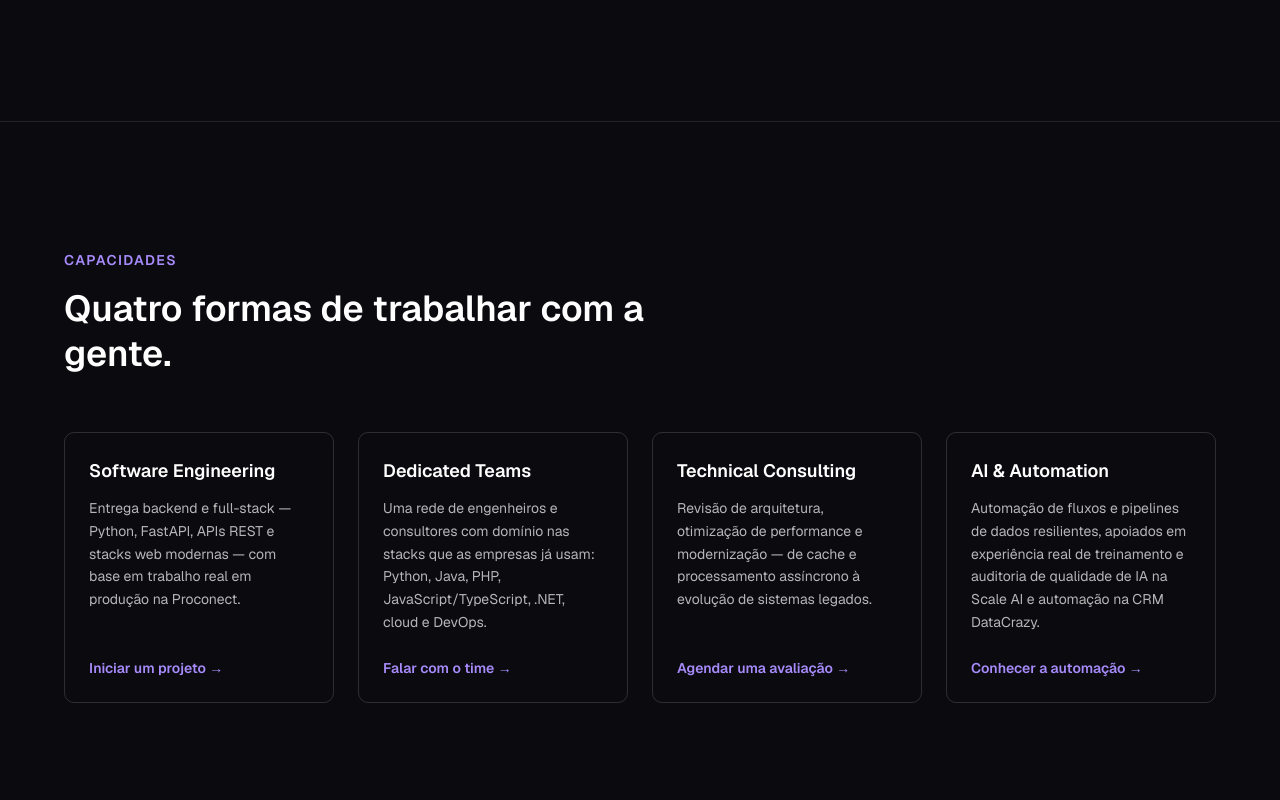
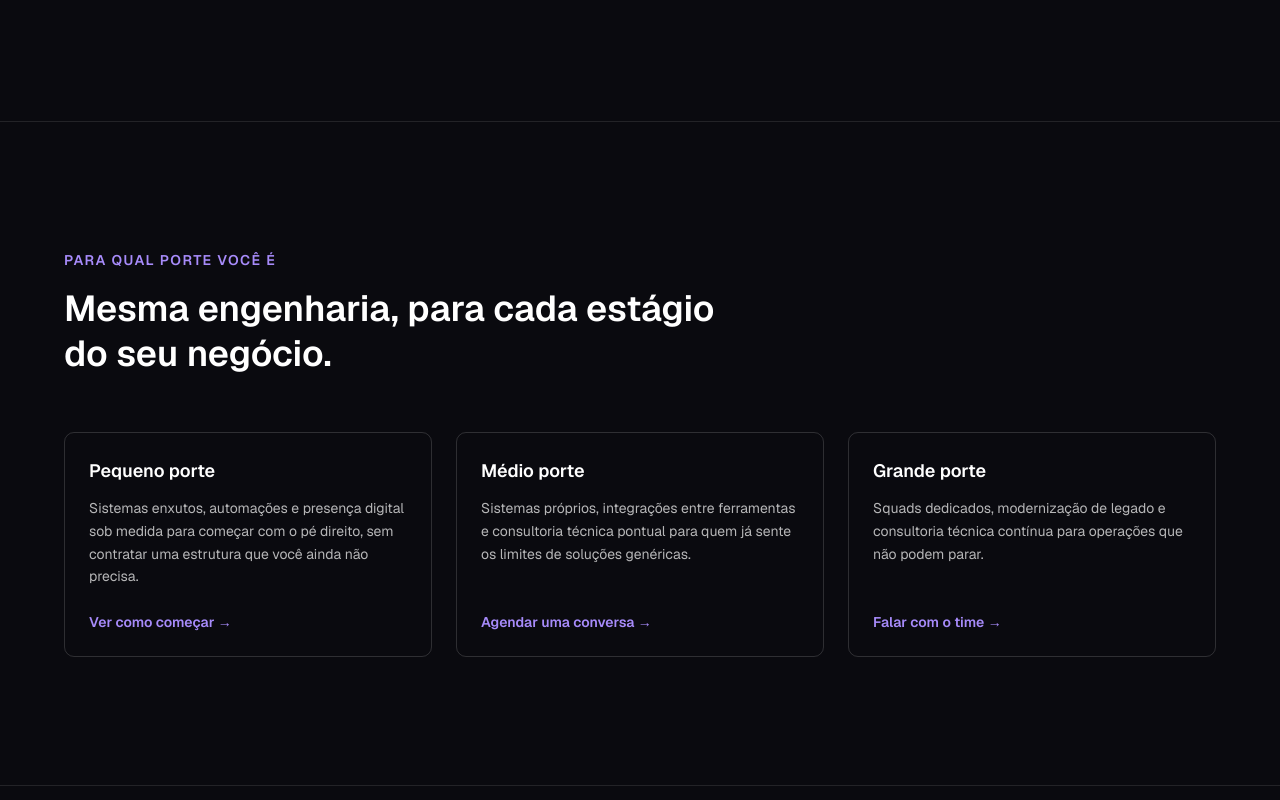
Before and after one commit to Beto1821/adalbertobussiness, a Next.js app: page /pt in a window 1280 px wide. Shown: the part 1200-2000 px from the top of the page. Built offline with nearby package versions, Linux system fonts and the light colour scheme.

Commit message:
feat: add Tiers section (segmentação por porte) to PT homepage

```diff
--- a/src/app/(pt)/pt/page.tsx
+++ b/src/app/(pt)/pt/page.tsx
@@ -1,6 +1,7 @@
 import { SiteHeader } from "@/components/layout/site-header";
 import { Hero } from "@/components/hero/hero";
 import { Positioning } from "@/components/sections/positioning";
+import { Tiers } from "@/components/sections/tiers";
 import { Capabilities } from "@/components/services/capabilities";
 import { pt } from "@/data/dictionaries/pt";
 
@@ -10,6 +11,7 @@ export default function PortugueseHome() {
       <SiteHeader dict={pt} homeHref="/pt" />
       <Hero dict={pt} />
       <Positioning dict={pt} />
+      <Tiers dict={pt} />
       <Capabilities dict={pt} />
     </main>
   );
--- /dev/null
+++ b/src/components/sections/tiers.tsx
@@ -0,0 +1,22 @@
+import type { Dictionary } from "@/data/dictionaries/types";
+import { CardGrid } from "@/components/ui/card-grid";
+
+export function Tiers({ dict }: { dict: Dictionary }) {
+  if (!dict.tiers) return null;
+
+  return (
+    <section id="tiers" className="border-t border-white/10 bg-near-black px-6 py-24 sm:py-32">
+      <div className="mx-auto max-w-6xl">
+        <div className="max-w-2xl">
+          <p className="mb-4 text-sm font-semibold uppercase tracking-widest text-electric-purple-text">
+            {dict.tiers.eyebrow}
+          </p>
+          <h2 className="text-3xl font-semibold leading-tight text-white sm:text-4xl">
+            {dict.tiers.title}
+          </h2>
+        </div>
+        <CardGrid items={dict.tiers.items} columns={3} />
+      </div>
+    </section>
+  );
+}
```
